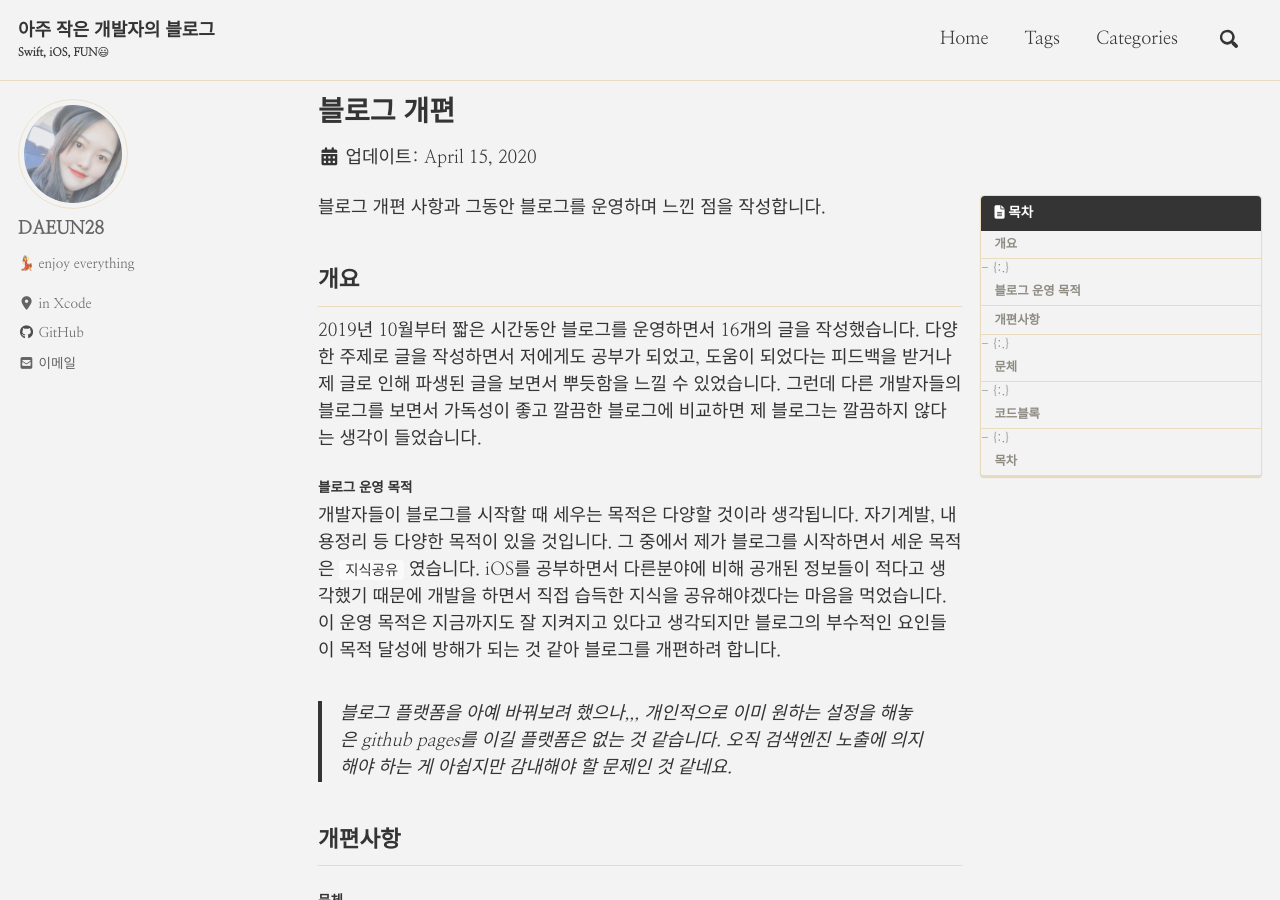
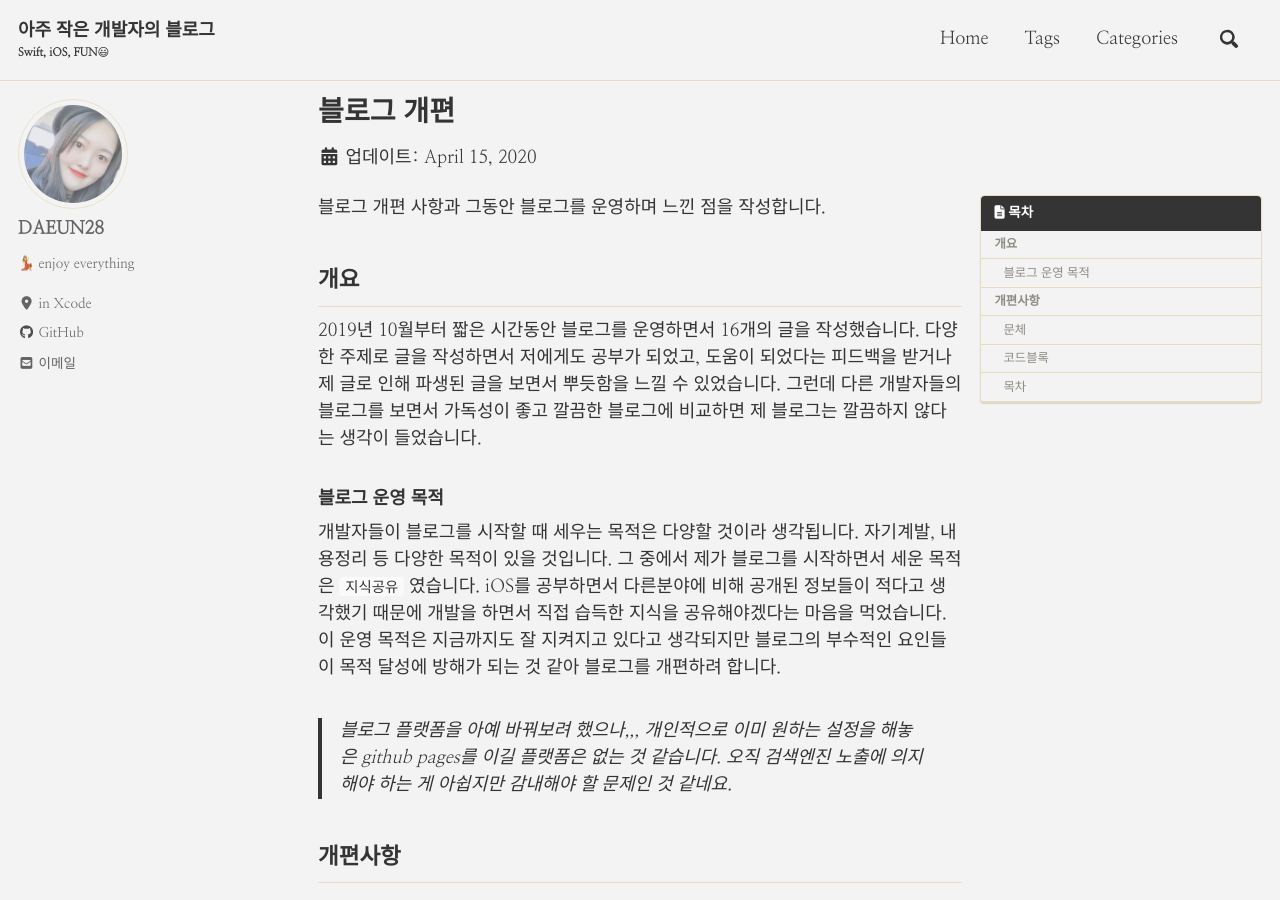
Before and after one commit to DAEUN28/DAEUN28.github.io, a Jekyll site: the page built from _posts/2020-04-15-post16.md, in a window 1280 px wide and 900 px high. Built offline with Jekyll 4.4.1, drawn with Linux system fonts in a browser that asks for light colours; cached includes are drawn as plain includes; nearby versions of some CDN libraries; comment, search, counter and statistics services are not loaded.

```diff
--- a/_posts/2020-04-15-post16.md
+++ b/_posts/2020-04-15-post16.md
@@ -18,7 +18,7 @@ categories: "공지"
 
 
 
-#### 블로그 운영 목적
+### 블로그 운영 목적
 
 개발자들이 블로그를 시작할 때 세우는 목적은 다양할 것이라 생각됩니다. 자기계발, 내용정리 등 다양한 목적이 있을 것입니다. 그 중에서 제가 블로그를 시작하면서 세운 목적은 `지식공유` 였습니다. iOS를 공부하면서 다른분야에 비해 공개된 정보들이 적다고 생각했기 때문에 개발을 하면서 직접 습득한 지식을 공유해야겠다는 마음을 먹었습니다. 이 운영 목적은 지금까지도 잘 지켜지고 있다고 생각되지만 블로그의 부수적인 요인들이 목적 달성에 방해가 되는 것 같아 블로그를 개편하려 합니다.
 
@@ -28,18 +28,18 @@ categories: "공지"
 
 ## 개편사항
 
-#### 문체
+### 문체
 
 지금까지 작성된 모든 글들은 경어체와 다소 장난스러운 말투를 사용하여 작성되었습니다. 평어체를 사용하는 것에 대한 고민도 했지만 블로그 운영 목적에는 깔끔한 경어체가 적합한 것 같아 경어체를 사용하려 합니다.
 
 
 
-#### 코드블록
+### 코드블록
 
 개발블로그이므로 코드블록의 테마는 가독성에 큰 영향을 미친다고 생각합니다. 하지만 minimal-mistakes가 지원하는 코드블록의 테마는 한 눈에 알아보기 어렵고 깔끔하지 않다고 느꼈습니다. 그래서 앞으로 코드블록은 gist를 사용할 것 입니다.
 
 
 
-#### 목차
+### 목차
 
 글을 읽을 때 목차는 매우 중요합니다. 목차는 글의 설계도입니다. 좋은 목차를 구성하면 좋은 글을 작성할 수 있게됩니다. 지금까지 minimal-mistakes가 TOC를 지원함에도 불구하고 저는 글의 제대로된 목차를 구성하지 않았습니다. 앞으로는 좋은 목차를 구성하고, TOC를 사용하여 글의 가독성과 품질을 향상시킬 것 입니다.
```
